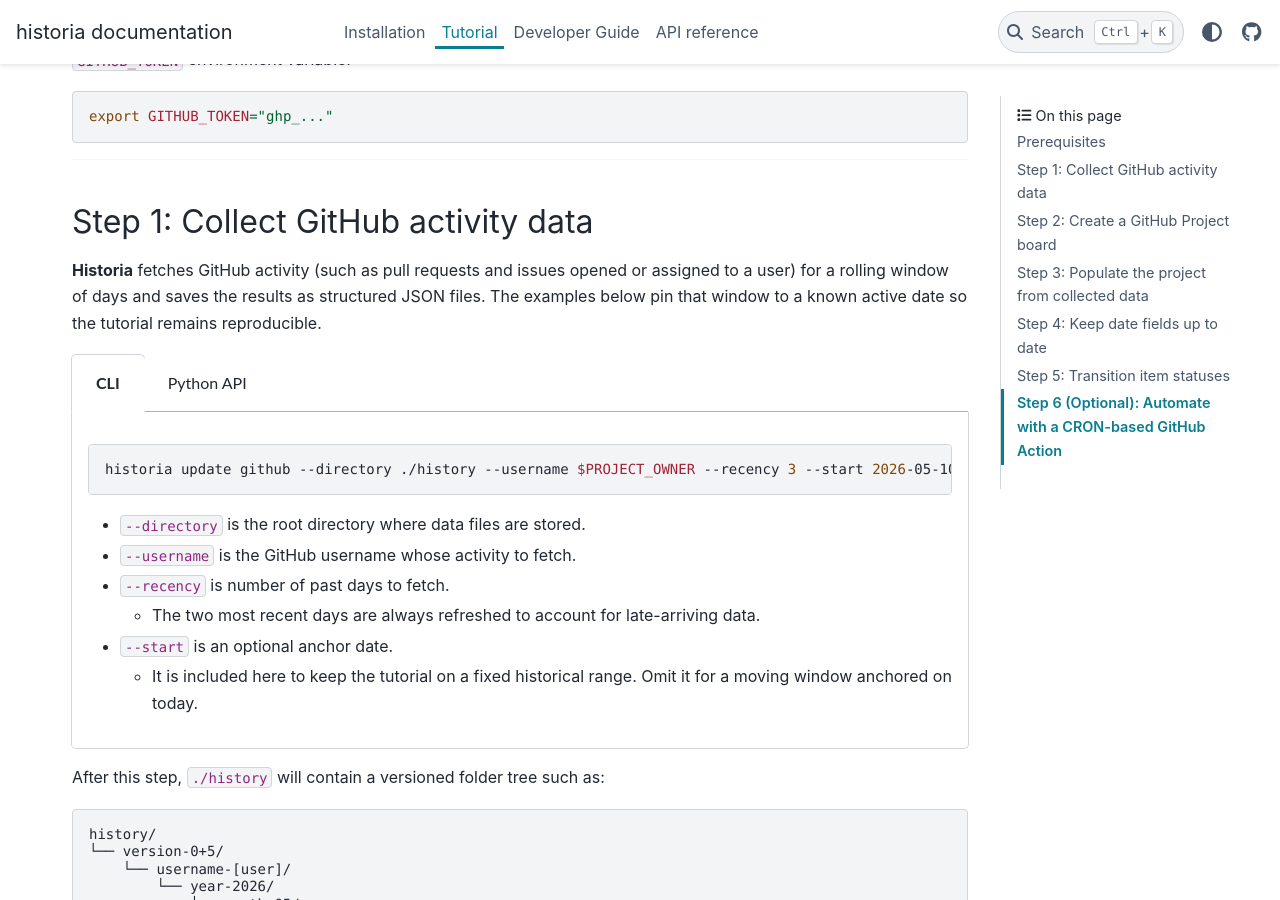
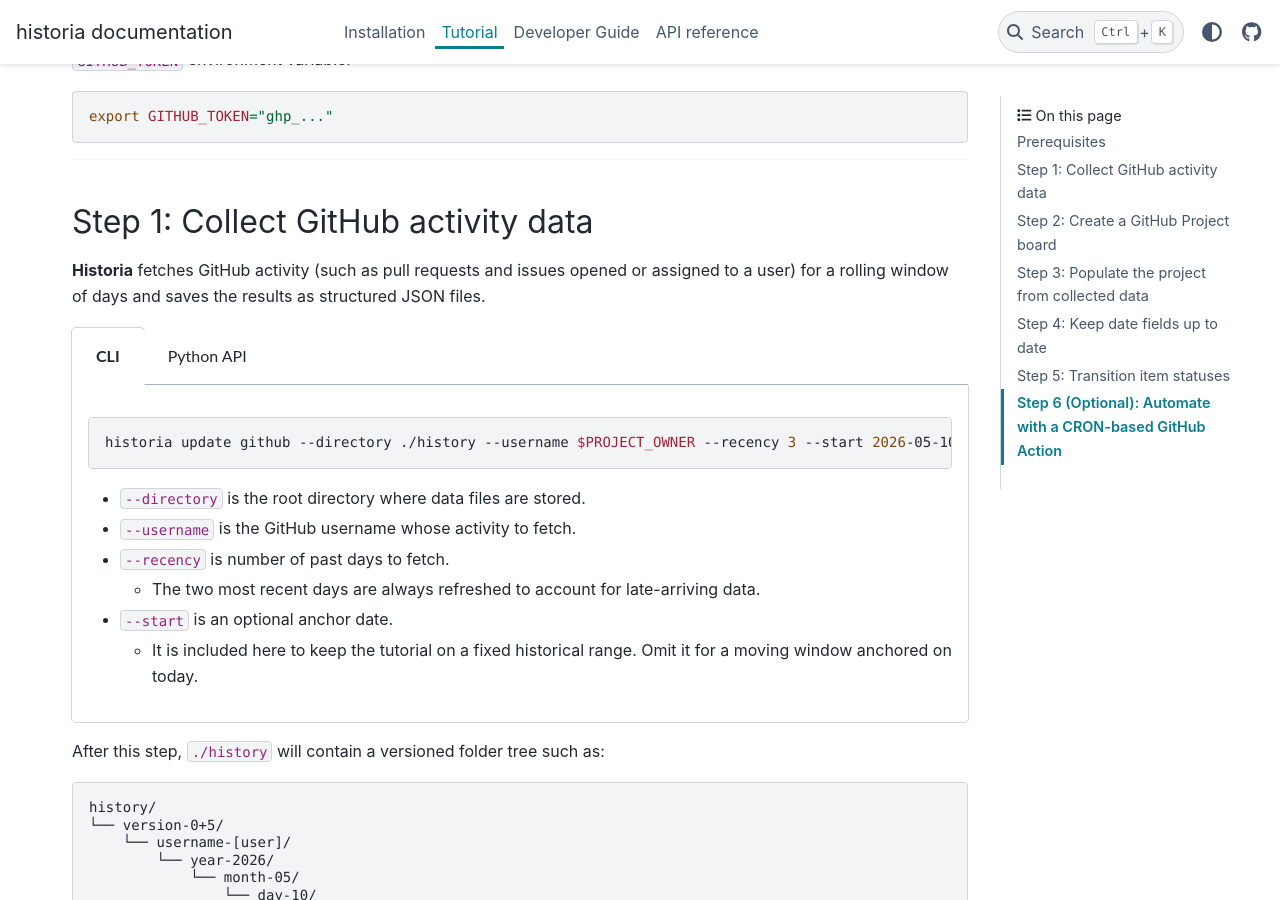
Before and after one commit to CodyCBakerPhD/historia, a Sphinx documentation site: the page built from docs/tutorial/index.md, in a window 1280 px wide and 900 px high, scrolled down 340 px. Built offline with Sphinx 7.4.7 and the PyData theme 0.15.4, drawn with Linux system fonts in a browser that asks for light colours.

Commit message:
Clarify GitHub activity data description
Removed redundant wording for clarity in the tutorial.

```diff
--- a/docs/tutorial/index.md
+++ b/docs/tutorial/index.md
@@ -14,7 +14,7 @@
 
 ## Step 1: Collect GitHub activity data
 
-**Historia** fetches GitHub activity (such as pull requests and issues opened or assigned to a user) for a rolling window of days and saves the results as structured JSON files. The examples below pin that window to a known active date so the tutorial remains reproducible.
+**Historia** fetches GitHub activity (such as pull requests and issues opened or assigned to a user) for a rolling window of days and saves the results as structured JSON files.
 
 ::::{tabs}
 :::{tab} CLI
```
